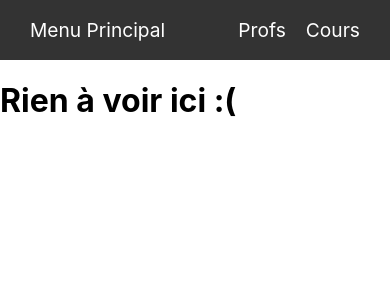
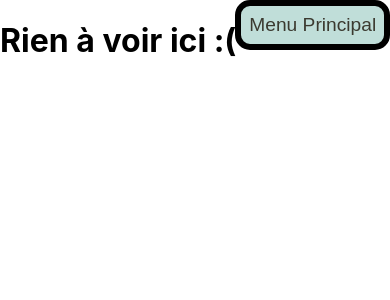
Before and after one commit to hackerdu86/tp1-web-youva-chaou, a React (Create React App) app in the folder tp1-youva-chaou/: page / in a window 390 px wide. Shown: the top 300 px of the page. Built offline with nearby package versions, Linux system fonts and the light colour scheme.

Commit message:
Implémentation de la barre de navigation

```diff
--- a/tp1-youva-chaou/src/components/UpperNavBar.js
+++ b/tp1-youva-chaou/src/components/UpperNavBar.js
@@ -1,11 +1,33 @@
-import React from 'react';
-import { Link } from 'react-router-dom';
-import "../styles/navbar.css"
+import React, { useState } from "react";
+import { Link } from "react-router-dom";
+import "../styles/navbar.css";
 
 function UpperNavBar() {
-    return (
-        <nav className="navbar">
-          <div className="navbar-left">
+  function checkDeviceMobile() {
+    return window.innerWidth < 768 ? true : false;
+  }
+
+  const [isDeviceMobile, setIsDeviceMobile] = useState(checkDeviceMobile());
+  const [isOpen, setIsOpen] = useState(false);
+
+  function handleMenuClick() {
+    setIsOpen(!isOpen);
+  }
+
+  function handleOutsideClick() {
+    if (isOpen) {
+      setIsOpen(false);
+    }
+  }
+
+  window.addEventListener("resize", (event) => {
+    console.log(checkDeviceMobile());
+    setIsDeviceMobile(checkDeviceMobile());
+  });
+
+  return !isDeviceMobile ? (
+    <nav className="navbar-top">
+      <div className="lol">
         <Link to="/menu-principal">Menu Principal</Link>
       </div>
       <div className="navbar-right">
@@ -13,6 +35,31 @@ function UpperNavBar() {
         <Link to="/cours">Cours</Link>
       </div>
     </nav>
+  ) : (
+    <>
+      <Link to="/menu-principal">
+        <button className="menu-button" onClick={handleMenuClick}>
+          Menu Principal
+        </button>
+      </Link>
+
+      <nav
+        className={isOpen ? "nav-bar open" : "nav-bar"}
+        onClick={handleOutsideClick}
+      >
+        <button className="nav-button top-button">Menu principal</button>
+        <div className="nav-buttons-bottom">
+          <Link to="/profs">
+            {" "}
+            <button className="nav-button">Profs</button>
+          </Link>
+          <Link to="/cours">
+            {" "}
+            <button className="nav-button">Cours</button>
+          </Link>
+        </div>
+      </nav>
+    </>
   );
 }
 
--- a/tp1-youva-chaou/src/styles/navbar.css
+++ b/tp1-youva-chaou/src/styles/navbar.css
@@ -1,4 +1,5 @@
-.navbar {
+/* NavBar pour pc */
+.navbar-top {
     display: flex;
     justify-content: space-between;
     align-items: center;
@@ -9,14 +10,75 @@
     padding: 0 20px;
   }
 
-  .navbar a {
+  .navbar-top a {
     color: #fff;
     text-decoration: none;
     padding: 10px;
     border-radius: 5px;
   }
 
-  .navbar a:hover {
+  .navbar-top a:hover {
     background-color: #fff;
     color: #333;
   }
+
+  /* NavBar d'appareil mobile */
+  .nav-bar {
+    position: fixed;
+    top: 0;
+    left: -250px;
+    width: 250px;
+    height: 100vh;
+    background-color: #333;
+    transition: left 0.3s ease-out;
+    z-index: 9999;
+  }
+
+  .nav-bar.open {
+    left: 0;
+  }
+
+  .menu-button {
+
+    position: fixed;
+    top: 0;
+    right: 0;
+    padding: 10px;
+    z-index: 10000;
+    padding: 2% 2%;
+    padding: auto;
+    background-color: #c0ded9;
+    color: #3b3a30;
+    font-size: larger;
+    border: solid 6px black;
+    border-radius: 15px;
+    size: 100%;
+    position: absolute;
+    top: 0px;
+    right: 0px;
+  }
+
+  .nav-button {
+    display: block;
+    width: 100%;
+    padding: 15px;
+    text-align: left;
+    color: white;
+    background-color: #333;
+    border: none;
+    border-bottom: 1px solid white;
+    cursor: pointer;
+  }
+
+  .nav-button:hover {
+    background-color: white;
+    color: #333;
+  }
+
+  .top-button {
+    border-top: 1px solid white;
+  }
+
+  .nav-buttons-bottom {
+    margin-top: auto;
+  }
```
Lines whose indentation alone changed are shown as unchanged.
